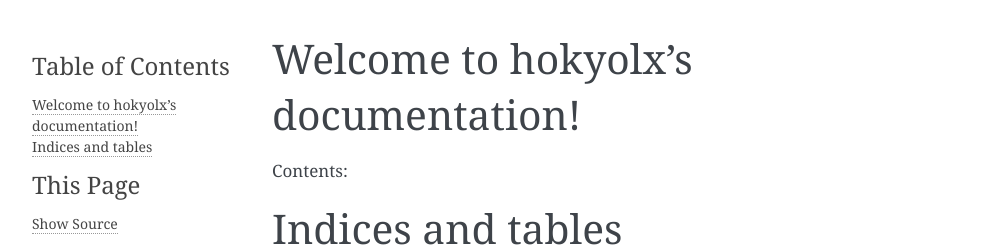
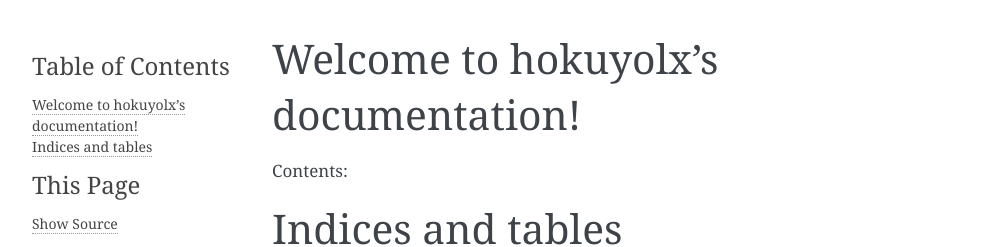
Before and after one commit to SkoltechRobotics/hokuyolx, a Sphinx documentation site: the page built from docs/index.rst, in a window 1280 px wide. Shown: the top 247 px of the page, without its empty margins (148-1140 px from the left). Built offline with Sphinx 7.4.7, drawn with Linux system fonts in a browser that asks for light colours.

Commit message:
Doc changes

```diff
--- a/docs/conf.py
+++ b/docs/conf.py
@@ -1,8 +1,8 @@
 #!/usr/bin/env python3
 # -*- coding: utf-8 -*-
 #
-# hokyolx documentation build configuration file, created by
-# sphinx-quickstart on Fri Apr  8 14:29:18 2016.
+# hokuyolx documentation build configuration file, created by
+# sphinx-quickstart on Fri Apr  8 14:35:37 2016.
 #
 # This file is execfile()d with the current directory set to its
 # containing dir.
@@ -32,7 +32,6 @@
 extensions = [
     'sphinx.ext.autodoc',
     'sphinx.ext.coverage',
-    'sphinx.ext.githubpages',
 ]
 
 # Add any paths that contain templates here, relative to this directory.
@@ -50,7 +49,7 @@
 master_doc = 'index'
 
 # General information about the project.
-project = 'hokyolx'
+project = 'hokuyolx'
 copyright = '2016, Artyom Pavlov'
 author = 'Artyom Pavlov'
 
@@ -125,7 +124,7 @@
 
 # The name for this set of Sphinx documents.
 # "<project> v<release> documentation" by default.
-#html_title = 'hokyolx v0.8.1'
+#html_title = 'hokuyolx v0.8.1'
 
 # A shorter title for the navigation bar.  Default is the same as html_title.
 #html_short_title = None
@@ -207,7 +206,7 @@
 #html_search_scorer = 'scorer.js'
 
 # Output file base name for HTML help builder.
-htmlhelp_basename = 'hokyolxdoc'
+htmlhelp_basename = 'hokuyolxdoc'
 
 # -- Options for LaTeX output ---------------------------------------------
 
@@ -229,7 +228,7 @@
 # (source start file, target name, title,
 #  author, documentclass [howto, manual, or own class]).
 latex_documents = [
-    (master_doc, 'hokyolx.tex', 'hokyolx Documentation',
+    (master_doc, 'hokuyolx.tex', 'hokuyolx Documentation',
      'Artyom Pavlov', 'manual'),
 ]
 
@@ -259,7 +258,7 @@
 # One entry per manual page. List of tuples
 # (source start file, name, description, authors, manual section).
 man_pages = [
-    (master_doc, 'hokyolx', 'hokyolx Documentation',
+    (master_doc, 'hokuyolx', 'hokuyolx Documentation',
      [author], 1)
 ]
 
@@ -273,8 +272,8 @@
 # (source start file, target name, title, author,
 #  dir menu entry, description, category)
 texinfo_documents = [
-    (master_doc, 'hokyolx', 'hokyolx Documentation',
-     author, 'hokyolx', 'One line description of project.',
+    (master_doc, 'hokuyolx', 'hokuyolx Documentation',
+     author, 'hokuyolx', 'One line description of project.',
      'Miscellaneous'),
 ]
 
--- a/docs/index.rst
+++ b/docs/index.rst
@@ -1,10 +1,10 @@
-.. hokyolx documentation master file, created by
-   sphinx-quickstart on Fri Apr  8 14:29:18 2016.
+.. hokuyolx documentation master file, created by
+   sphinx-quickstart on Fri Apr  8 14:35:37 2016.
    You can adapt this file completely to your liking, but it should at least
    contain the root `toctree` directive.
 
-Welcome to hokyolx's documentation!
-===================================
+Welcome to hokuyolx's documentation!
+====================================
 
 Contents:
 
```
Also changed, not shown: 1 other file.
